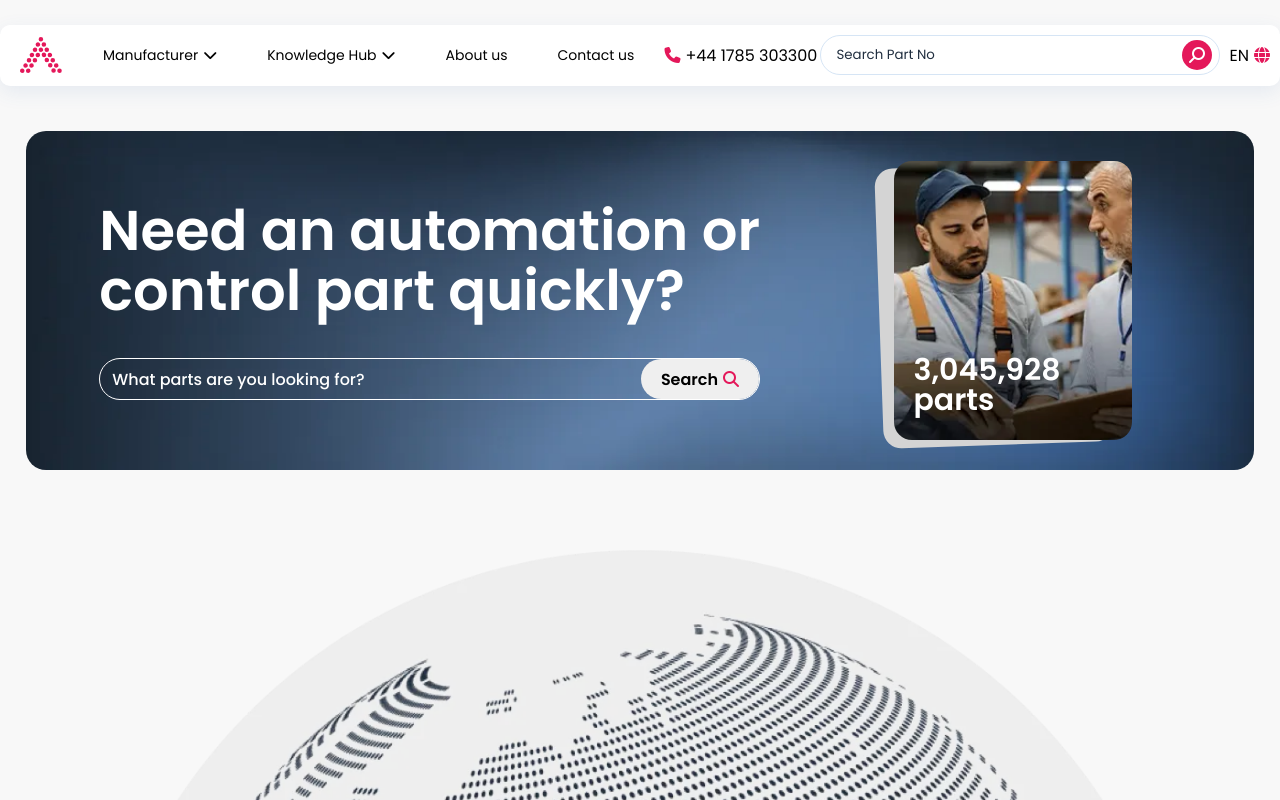
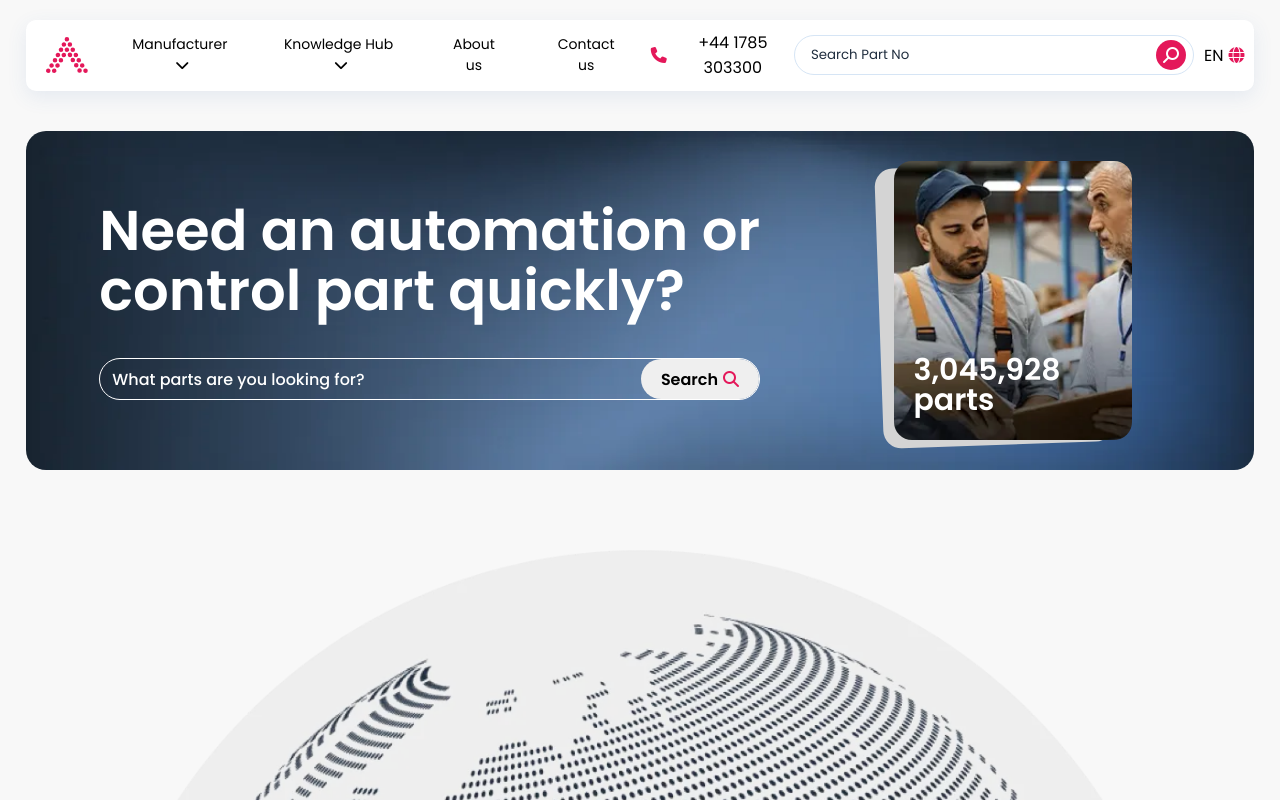
Before and after one commit to emmanuelojiji/eua-refresh, a React (Create React App) app: page / in a window 1280 px wide. Shown: the top 800 px of the page. Built offline with nearby package versions, Linux system fonts and the light colour scheme.

Commit message:
refactor: animation delay changes value prop text

```diff
--- a/src/components/Header.scss
+++ b/src/components/Header.scss
@@ -9,6 +9,9 @@ header {
   display: flex;
   align-items: center;
   justify-content: center;
+  padding-left: 2%;
+  padding-right: 2%;
+
 }
 
 nav {
--- a/src/components/ValueProposition.js
+++ b/src/components/ValueProposition.js
@@ -25,6 +25,8 @@ const ValueProposition = () => {
       if (displayTimeoutRef.current) clearTimeout(displayTimeoutRef.current);
       setHasShrunk(true);
       setImageState("shrink");
+
+
       setTextAnimationState("showText");
 
       setTimeout(() => {
--- a/src/components/ValueProposition.scss
+++ b/src/components/ValueProposition.scss
@@ -70,6 +70,7 @@
   opacity: 0;
   will-change: opacity, transform;
   text-align: left;
+
 
   h2 {
     font-size: 28px;
@@ -149,6 +150,7 @@
 
 .showText {
   animation: showText 1s forwards;
+  animation-delay: 0.6s;
 }
 
 .hideText {
@@ -213,6 +215,7 @@
 
 .showPill {
   animation: showPill 0.5s forwards;
+
 }
 
 .hidePill {
```
